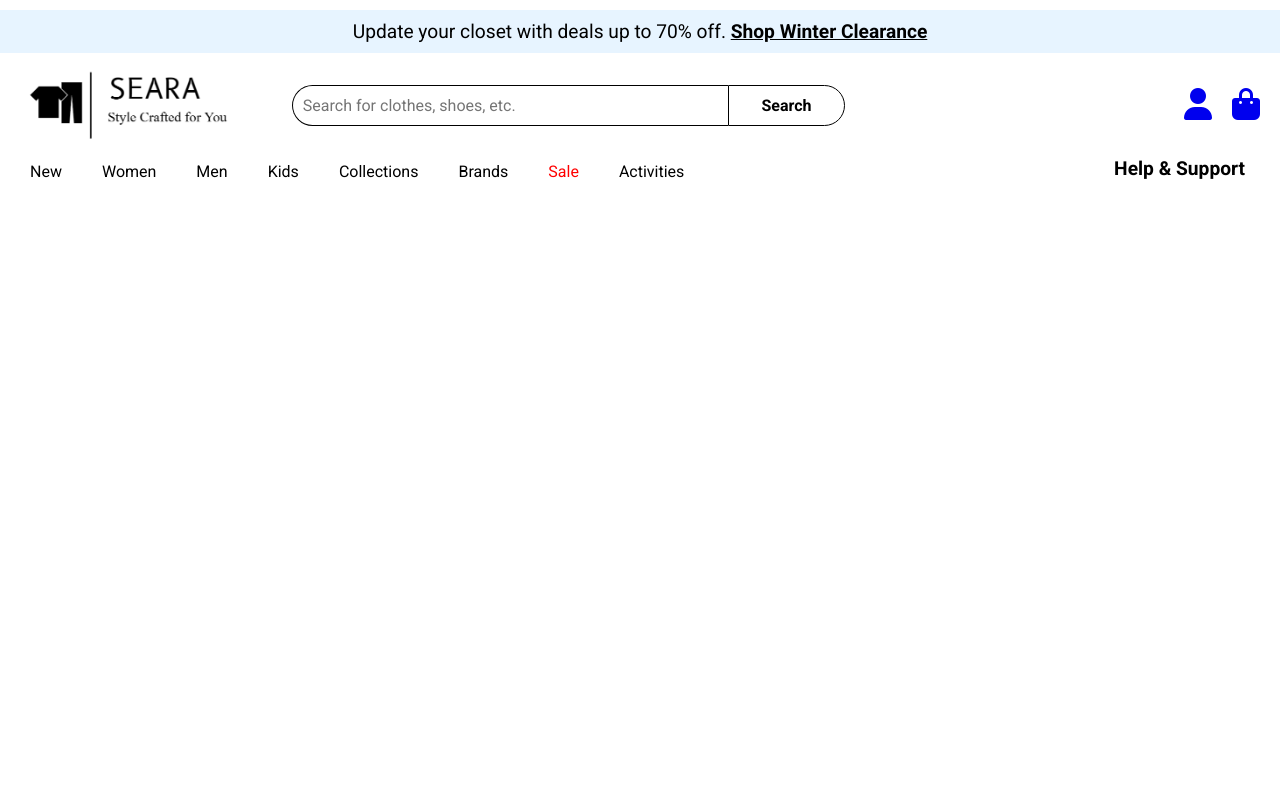
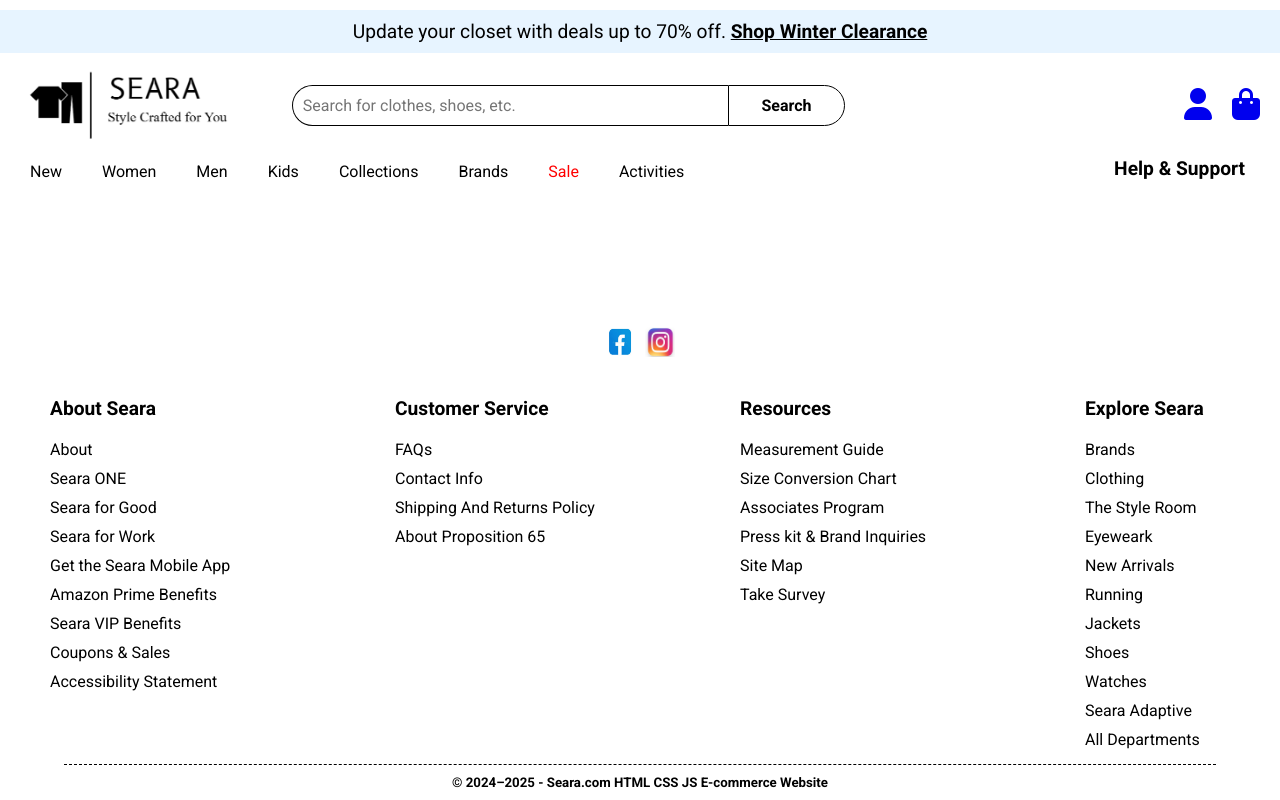
Before and after one commit to Nikitha-gr/ShopSphere, a plain HTML site: page index.html in a window 1280 px wide. Drawn offline with Linux system fonts and the light colour scheme.

Commit message:
Footer Completed

```diff
--- /dev/null
+++ b/Scripts/footer.js
@@ -0,0 +1,59 @@
+export const footer = () => {
+    let footer = document.getElementsByName("footer");
+    let card = ` <div class="logo">
+      <a href="#"><img id="footer-logo" src="Assets/logo/facebook-logo.png" alt="Facebook Logo"></a>
+      <a href="#"><img id="footer-logo" src="Assets/logo/instagram-logo.png" alt="instagram Logo Logo"></a>
+    </div>
+    <div class="footer-links">
+      <div class="col">
+        <h3>About Seara</h3>
+        <a href="#">About</a>
+        <a href="#">Seara ONE</a>
+        <a href="#">Seara for Good</a>
+        <a href="#">Seara for Work</a>
+        <a href="#">Get the Seara Mobile App</a>
+        <a href="#">Amazon Prime Benefits</a>
+        <a href="#">Seara VIP Benefits</a>
+        <a href="#">Coupons & Sales</a>
+        <a href="#">Accessibility Statement</a>
+      </div>
+      <div class="col">
+        <h3>Customer Service</h3>
+        <a href="#">FAQs</a>
+        <a href="#">Contact Info</a>
+        <a href="#">Shipping And Returns Policy</a>
+        <a href="#">About Proposition 65</a>
+      </div>
+      <div class="col">
+        <h3>Resources</h3>
+        <a href="#">Measurement Guide</a>
+        <a href="#">Size Conversion Chart</a>
+        <a href="#">Associates Program</a>
+        <a href="#">Press kit & Brand Inquiries</a>
+        <a href="#">Site Map</a>
+        <a href="#">Take Survey</a>
+      </div>
+      <div class="col">
+        <h3>Explore Seara</h3>
+        <a href="#">Brands</a>
+        <a href="#">Clothing</a>
+        <a href="#">The Style Room</a>
+        <a href="#">Eyeweark</a>
+        <a href="#">New Arrivals</a>
+        <a href="#">Running</a>
+        <a href="#">Jackets</a>
+        <a href="#">Shoes</a>
+        <a href="#">Watches</a>
+        <a href="#">Seara Adaptive</a>
+        <a href="#">All Departments</a>
+      </div>
+    </div>
+
+    <div class="copyright">
+      <h5>&copy; 2024–2025 - Seara.com HTML CSS JS E-commerce Website</h5>
+    </div>`;
+
+    document.getElementById("footer").innerHTML = card
+}
+
+footer();
--- a/Scripts/header.js
+++ b/Scripts/header.js
@@ -8,7 +8,9 @@ export const header = () => {
         <div class="main-header">
             <div id="search-left">
                 <div class="logo">
-                    <img src="./Assets/images/company_logo.png" alt="Seara Logo">
+                    <a href="index.html">
+                        <img src="./Assets/logo/company_logo.png" alt="Seara Logo">
+                    </a>
                 </div>
                 <div class="search-bar">
                     <input type="text" placeholder="Search for clothes, shoes, etc.">
--- /dev/null
+++ b/Styles/footer.css
@@ -0,0 +1,76 @@
+footer {
+    position: fixed;
+    bottom: 0;
+    left: 0;
+    width: 100%;
+    margin-bottom: 0;
+    display: flex;
+    flex-direction: column;
+    /* flex-wrap: wrap; */
+}
+
+footer>div {
+    display: flex;
+    flex-direction: row;
+    padding: 10px 0;
+    margin: auto;
+}
+
+.logo {
+    display: flex;
+    align-items: flex-start;
+    justify-content: flex-start;
+    gap: 10px;
+}
+
+.logo a {
+    align-items: flex-start;
+}
+
+#footer-logo {
+    display: flex;
+    align-self: flex-start;
+    width: 30px;
+    height: 30px;
+}
+
+.footer-links {
+    width: 100%;
+    display: grid;
+    grid-template-columns: repeat(4, 1fr);
+    gap: 100px;
+    justify-content: space-evenly;
+    margin: 0 50px;
+    margin-top: 20px;
+}
+
+.col {
+    display: flex;
+    flex-direction: column;
+    align-items: flex-start;
+}
+
+.col>h3 {
+    font-size: 1.2rem;
+    font-weight: 600;
+    margin: 0;
+    margin-bottom: 15px;
+}
+
+.col>a {
+    text-decoration: none;
+    margin: 5px 0;
+    color: black;
+}
+
+.col>a:hover {
+    color: blue;
+    text-decoration: underline;
+}
+
+.copyright {
+    width: 90%;
+    border-top: 1px dashed black;
+    justify-content: center;
+    font-weight: lighter;
+}
--- a/Styles/header.css
+++ b/Styles/header.css
@@ -33,7 +33,6 @@
     justify-content: space-between;
     align-items: center;
     padding: 10px 20px;
-    background-color: white;
     margin-left: 0;
 }
 
@@ -160,6 +159,7 @@
     margin: auto;
     z-index: 1000;
     box-shadow: 0 4px 6px rgba(0, 0, 0, 0.1);
+    background-color: white;
     border-radius: 4px;
     max-height: 0;
     overflow: hidden;
@@ -250,6 +250,10 @@
     height: auto;
 }
 
+.brand-index>h3{
+    margin: 10px;
+}
+
 .index-letters>span {
     margin: 5px;
     padding: 5px;
@@ -265,7 +269,7 @@
     display: flex;
     flex-direction: column;
     gap: 20px;
-    margin-top: 20px;
+    margin-top: 10px;
 }
 
 .featured-brands img {
--- a/index.html
+++ b/index.html
@@ -11,15 +11,20 @@
   <link href="https://cdnjs.cloudflare.com/ajax/libs/font-awesome/6.0.0-beta3/css/all.min.css" rel="stylesheet">
   <link rel="stylesheet" href="./Styles/index.css">
   <link rel="stylesheet" href="./Styles/header.css">
+  <link rel="stylesheet" href="./Styles/footer.css">
 </head>
 
 <body>
   <!-- Header Section -->
   <header class="header">
-
   </header>
 
+  <footer id="footer">
+  </footer>
+
 </body>
+
 <script src="./Scripts/header.js" type="module"></script>
+<script src="./Scripts/footer.js" type="module"></script>
 
 </html>
```
Also changed, not shown: Assets/logo/company_logo.png (renamed from Assets/images/company_logo.png), Assets/logo/facebook-logo.png (added), Assets/logo/instagram-logo.png (added).
